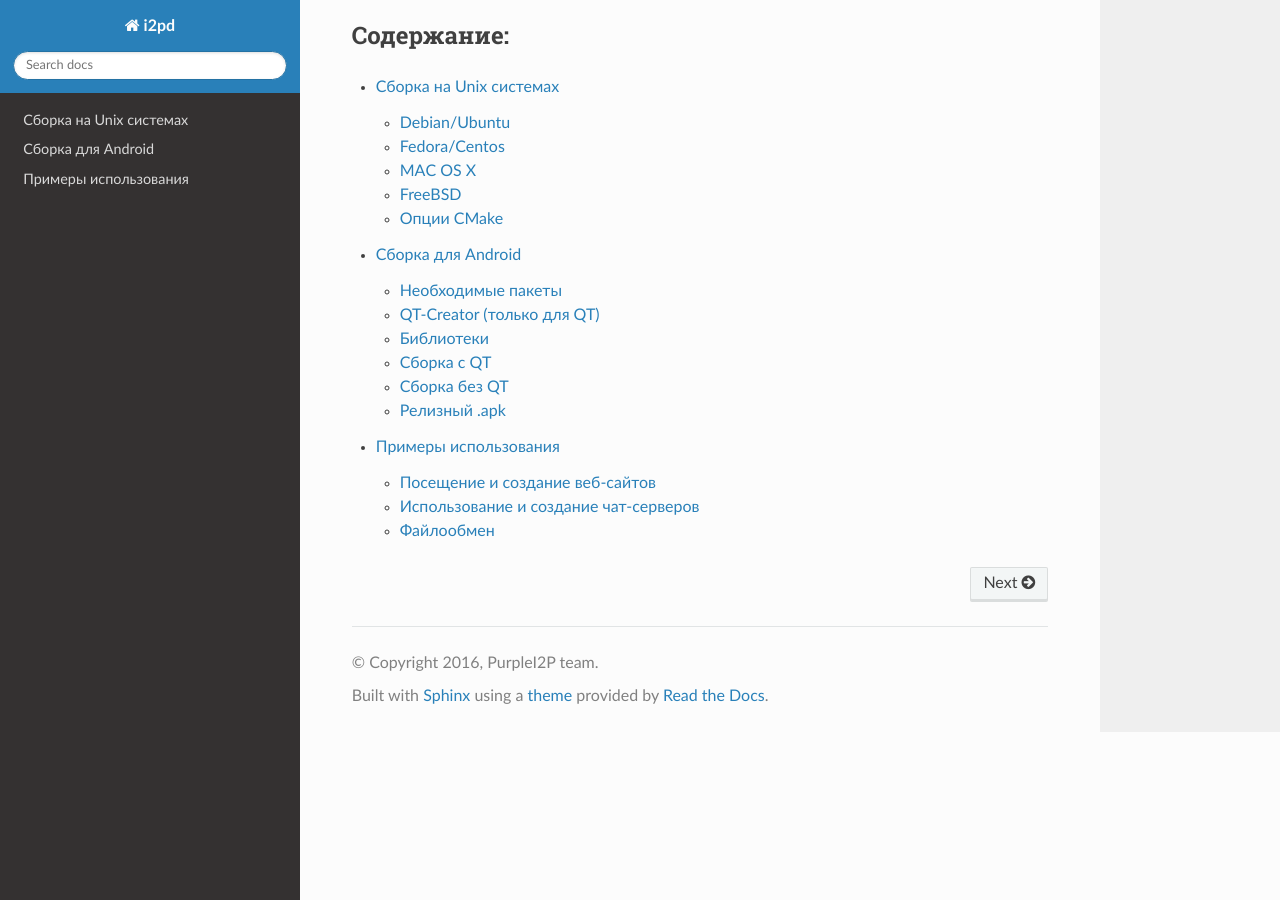
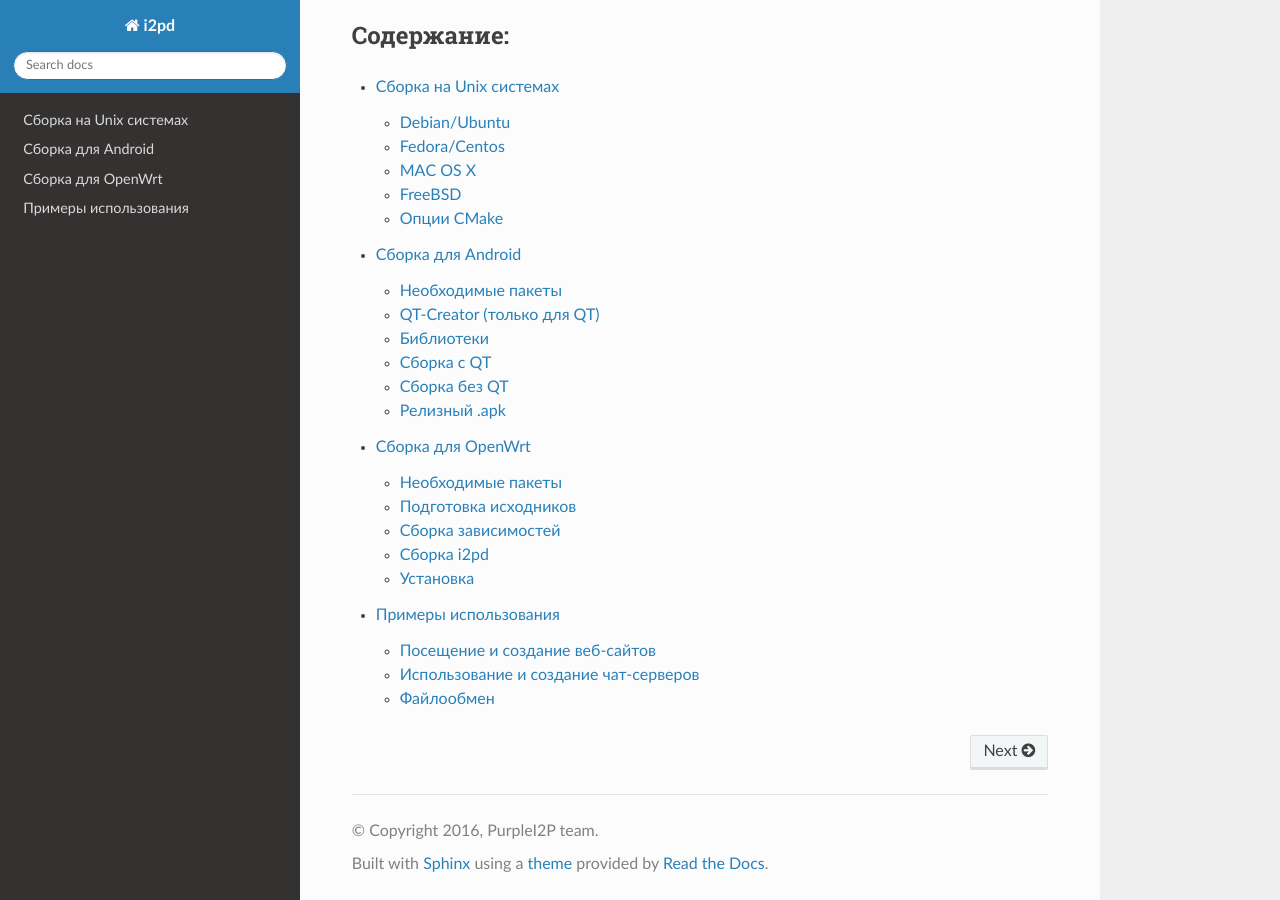
Before and after one commit to PurpleI2P/i2pd_docs_ru, a Sphinx documentation site: the page built from docs/index.rst, in a window 1280 px wide and 900 px high, scrolled down 565 px. Built offline with Sphinx 7.4.7 and the Read the Docs theme 3.1.0, drawn with Linux system fonts in a browser that asks for light colours; pages that are not in the unit, such as notebooks, are missing from menus; part of the change alters nothing that is shown.

Commit message:
feat: add openwrt build

````diff
--- /dev/null
+++ b/docs/build_notes_openwrt.md
@@ -0,0 +1,186 @@
+Сборка для OpenWrt
+==================
+
+Данная инструкция описывает процесс сборки i2pd для платформы OpenWrt с использованием OpenWrt SDK. Убедитесь, что ваша целевая платформа и версия OpenWrt соответствуют требованиям.
+
+Необходимые пакеты
+------------------
+
+Для сборки необходимы следующие инструменты и зависимости:
+
+- **OpenWrt SDK** для вашей версии и архитектуры
+- **Компиляторы и инструменты сборки** (gcc, g++, make, cmake и т.д.)
+- **Библиотеки**:
+  - [Boost 1.83.0](https://www.boost.org/)
+  - [OpenSSL 3.4.0](https://www.openssl.org/)
+  - [zlib 1.3.1](https://zlib.net/)
+  - [MiniUPnP](https://github.com/miniupnp/miniupnp)
+
+Подготовка исходников
+---------------------
+
+### 0. Подготовка и загрузка исходных кодов
+
+1. Подключитесь к вашему устройству OpenWrt по SSH:
+    ```bash
+    ssh root@192.168.0.1
+    ```
+
+2. Проверьте информацию о версии OpenWrt и архитектуре:
+    ```bash
+    cat /etc/openwrt_release
+    ```
+    Пример вывода:
+    ```
+    DISTRIB_ID='OpenWrt'
+    DISTRIB_RELEASE='22.03.3'
+    DISTRIB_REVISION='r20028-43d71ad93e'
+    DISTRIB_TARGET='ramips/mt7620'
+    DISTRIB_ARCH='mipsel_24kc'
+    DISTRIB_DESCRIPTION='OpenWrt 22.03.3 r20028-43d71ad93e'
+    DISTRIB_TAINTS='no-all'
+    ```
+
+3. Загрузите OpenWrt SDK соответствующей версии и архитектуры:
+    ```bash
+    wget https://downloads.openwrt.org/releases/22.03.3/targets/ramips/mt7620/openwrt-sdk-22.03.3-ramips-mt7620_gcc-11.2.0_musl.Linux-x86_64.tar.xz
+    tar xf openwrt-sdk-22.03.3-ramips-mt7620_gcc-11.2.0_musl.Linux-x86_64.tar.xz
+    ```
+
+4. Настройте переменные окружения для SDK:
+    ```bash
+    export PATH="$PWD/staging_dir/toolchain-mipsel_24kc_gcc-11.2.0_musl/bin/:$PATH"
+    export STAGING_DIR="$PWD/staging_dir"
+    export CXX=mipsel-openwrt-linux-g++
+    export CC=mipsel-openwrt-linux-gcc
+    export LD=mipsel-openwrt-linux-ld
+    export AR=mipsel-openwrt-linux-ar
+    export AS=mipsel-openwrt-linux-as
+    export RANLIB=mipsel-openwrt-linux-ranlib
+    ```
+
+Сборка зависимостей
+-------------------
+
+### 1. Сборка Boost 1.83.0
+
+**Примечание:** Убедитесь, что версия Boost соответствует требованиям i2pd. В случае несовместимости необходимо собрать i2pd со статическими библиотеками.
+
+```bash
+./bootstrap.sh
+./b2 toolset=gcc-mipsel \
+    link=static runtime-link=shared \
+    --prefix=./install-mips \
+    --with-system --with-filesystem --with-program_options \
+    --layout=tagged \
+    install \
+    threading=multi \
+    target-os=linux \
+    address-model=32 architecture=mips \
+    abi=sysv
+```
+
+### 2. Сборка OpenSSL 3.4.0
+
+```bash
+wget https://github.com/openssl/openssl/releases/download/openssl-3.4.0/openssl-3.4.0.tar.gz
+tar xf openssl-3.4.0.tar.gz
+cd openssl-3.4.0
+./Configure linux-mips32 --prefix=$PWD/install-mips --openssldir=$PWD/install-mips '-Wl,-rpath,$(LIBRPATH)'
+make -j$(nproc)
+make install
+```
+
+### 3. Сборка zlib 1.3.1
+
+```bash
+wget https://github.com/madler/zlib/releases/download/v1.3.1/zlib-1.3.1.tar.gz
+tar xf zlib-1.3.1.tar.gz
+cd zlib-1.3.1
+cmake . -DCMAKE_INSTALL_PREFIX='./install-mips'
+make -j$(nproc)
+make install
+```
+
+### 4. Сборка MiniUPnP
+
+```bash
+git clone https://github.com/miniupnp/miniupnp.git --depth 1
+cd miniupnp
+cmake . -DCMAKE_INSTALL_PREFIX='./install-mips'
+make
+make install
+```
+
+Сборка i2pd
+-----------
+
+1. Загрузите исходный код i2pd:
+    ```bash
+    git clone https://github.com/PurpleI2P/i2pd.git --depth 1
+    cd i2pd/build
+    ```
+
+2. Настройте переменные окружения для сборки:
+    ```bash
+    export OPENWRT_SDK="<путь_к_openwrt_sdk>"
+    export OPENSSL_LIB="<путь_к_openssl>"
+    export MINIUPNP_LIB="<путь_к_miniupnp>"
+    export BOOST_LIB="<путь_к_boost>"
+    export ZLIB="<путь_к_zlib>"
+    ```
+
+3. Запустите CMake с необходимыми параметрами:
+    ```bash
+    cmake . \
+        -DCMAKE_BUILD_TYPE=Release \
+        -DCMAKE_SYSTEM_NAME=Linux \
+        -DCMAKE_C_COMPILER=mipsel-openwrt-linux-gcc \
+        -DCMAKE_CXX_COMPILER=mipsel-openwrt-linux-g++ \
+        -DCMAKE_FIND_ROOT_PATH="\
+$OPENSSL_LIB;\
+$OPENWRT_SDK;\
+$BOOST_LIB/;\
+$MINIUPNP_LIB" \
+        -DCMAKE_SYSROOT="$STAGING_DIR/toolchain-mipsel_24kc_gcc-11.2.0_musl" \
+        -DBOOST_ROOT=$BOOST_LIB/install-mips \
+        -DZLIB_INCLUDE_DIR=$ZLIB/include \
+        -DZLIB_LIBRARY=$ZLIB/lib/libz.a \
+        -DCMAKE_FIND_ROOT_PATH_MODE_INCLUDE=ONLY \
+        -DCMAKE_FIND_ROOT_PATH_MODE_LIBRARY=ONLY \
+        -DCMAKE_FIND_ROOT_PATH_MODE_PACKAGE=ONLY \
+        -DWITH_BINARY=ON \
+        -DWITH_LIBRARY=OFF \
+        -DWITH_STATIC=ON \
+        -DWITH_UPNP=ON \
+        -DWITH_HARDENING=ON \
+        -DOPENSSL_ROOT_DIR=$OPENSSL_LIB \
+        -DOPENSSL_INCLUDE_DIR=$OPENSSL_LIB/include \
+        -DOPENSSL_USE_STATIC_LIBS=TRUE
+    ```
+
+4. Запустите сборку:
+    ```bash
+    make -j$(nproc)
+    ```
+
+Установка
+---------
+
+После успешной сборки необходимо установить i2pd на ваше устройство OpenWrt.
+
+1. Создайте необходимые директории и скопируйте конфигурационные файлы:
+    ```bash
+    ssh root@192.168.0.1 'mkdir /var/lib/i2pd/ -p'
+    scp -r ../contrib/{i2pd.conf,tunnels.d,tunnels.conf,subscriptions.txt} root@192.168.0.1:/etc/i2pd/
+    ```
+
+2. Скопируйте скомпилированный бинарный файл i2pd на устройство:
+    ```bash
+    scp ./i2pd root@192.168.0.1:/bin/
+    ```
+
+3. Запустите i2pd на устройстве:
+    ```bash
+    ssh root@192.168.0.1 '/bin/i2pd'
+    ```
--- a/docs/index.rst
+++ b/docs/index.rst
@@ -34,6 +34,7 @@ i2pd (I2P Daemon) это полнофункциональная реализац
    .. build_notes_windows
    .. build_notes_cross
    build_notes_android
+   build_notes_openwrt
    .. build_notes_ios
    .. configuration
    .. family
````
